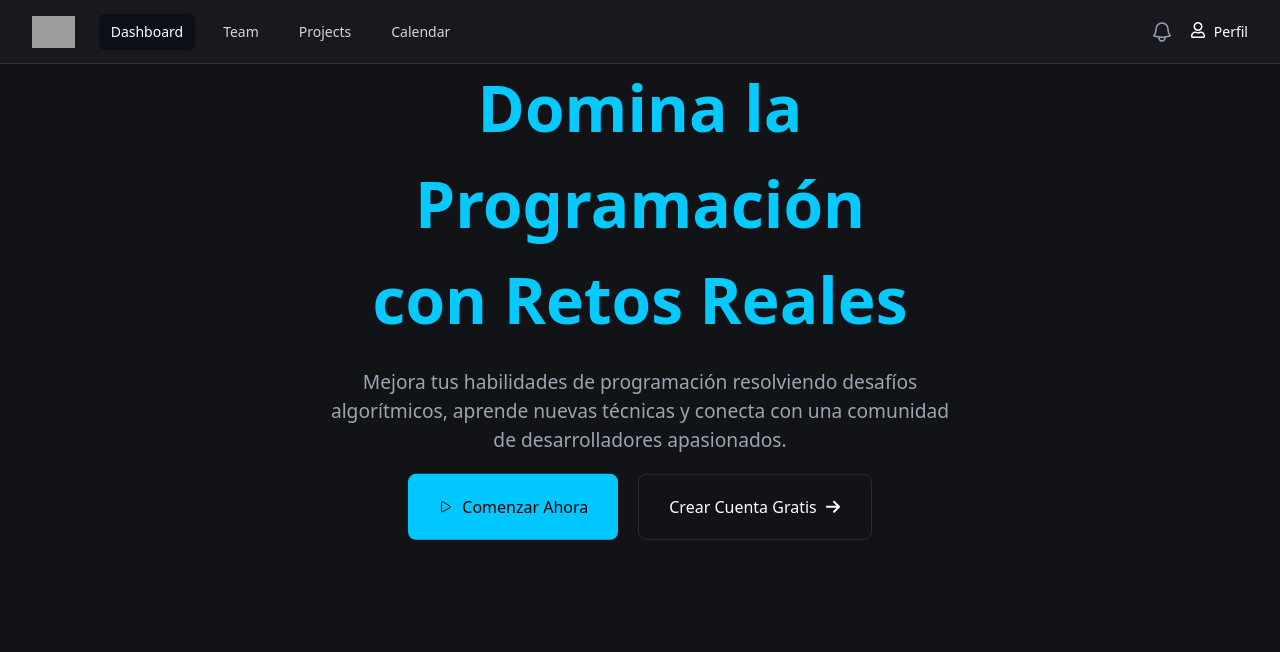
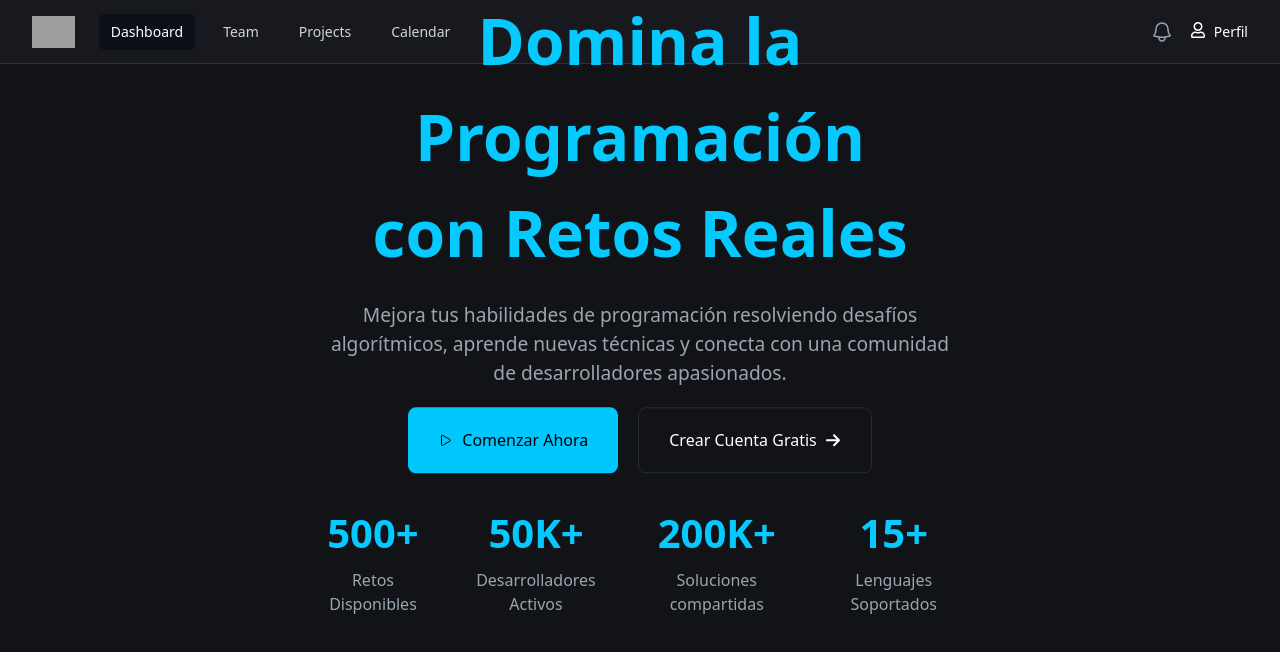
Before and after one commit to Cristopher5917K/crackCoding-FE, a React (Create React App) app in the folder crack-coding/: page / in a window 1280 px wide. Shown: the top 652 px of the page. Built offline with nearby package versions, Linux system fonts and the light colour scheme; grey boxes are pictures that could not be loaded.

Commit message:
Added stats

```diff
--- a/crack-coding/src/index.css
+++ b/crack-coding/src/index.css
@@ -82,3 +82,22 @@ body{
   background-color: #333841;
   transition: background-color 0.3s ease;
 }
+
+.home-stats {
+  display: flex;
+  justify-content: center; /* centra los bloques */
+  gap: 40px; /* espacio entre bloques */
+  margin-top: 20px;
+  text-align: center; /* centra el texto dentro de cada bloque */
+}
+
+.home-stats .stat h1 {
+  font-size: 2.5rem;
+  color: #06c9ff;
+  margin: 0;
+}
+
+.home-stats .stat p {
+  margin: 5px 0 0 0;
+  color: #99A6B2;
+}
--- a/crack-coding/src/views/Home.jsx
+++ b/crack-coding/src/views/Home.jsx
@@ -8,7 +8,7 @@ const Home = () => {
     <>
       <div className="text-center mt-5">
         <h1 className='home-title'>
-          Domina la Programación <br/>con Retos Reales
+          Domina la Programación <br />con Retos Reales
         </h1>
         <p className='intro-text'>Mejora tus habilidades de programación resolviendo desafíos
           algorítmicos, aprende nuevas técnicas y conecta con una comunidad de desarrolladores apasionados.
@@ -23,6 +23,28 @@ const Home = () => {
             <FaArrowRight />
           </button>
         </div>
+        <div className='home-stats'>
+          <div className='stat'>
+            <h1><b>500+</b></h1>
+            <p>Retos Disponibles</p>
+          </div>
+
+          <div className='stat'>
+            <h1><b>50K+</b></h1>
+            <p>Desarrolladores Activos</p>
+          </div>
+
+          <div className='stat'>
+            <h1><b>200K+</b></h1>
+            <p>Soluciones compartidas</p>
+          </div>
+
+          <div className='stat'>
+            <h1><b>15+</b></h1>
+            <p>Lenguajes Soportados</p>
+          </div>
+
+        </div>
 
       </div>
     </>
--- a/crack-coding/src/views/Login.jsx
+++ b/crack-coding/src/views/Login.jsx
@@ -1,6 +1,6 @@
 import React, { useState, useContext } from 'react'
 import { Context } from '../js/store/appContext.js';
-import { useNavigate } from 'react-router-dom';
+// import { useNavigate } from 'react-router-dom';
 const Login = () => {
 
     const { store, actions } = useContext(Context)
```
Lines whose indentation alone changed are shown as unchanged.
